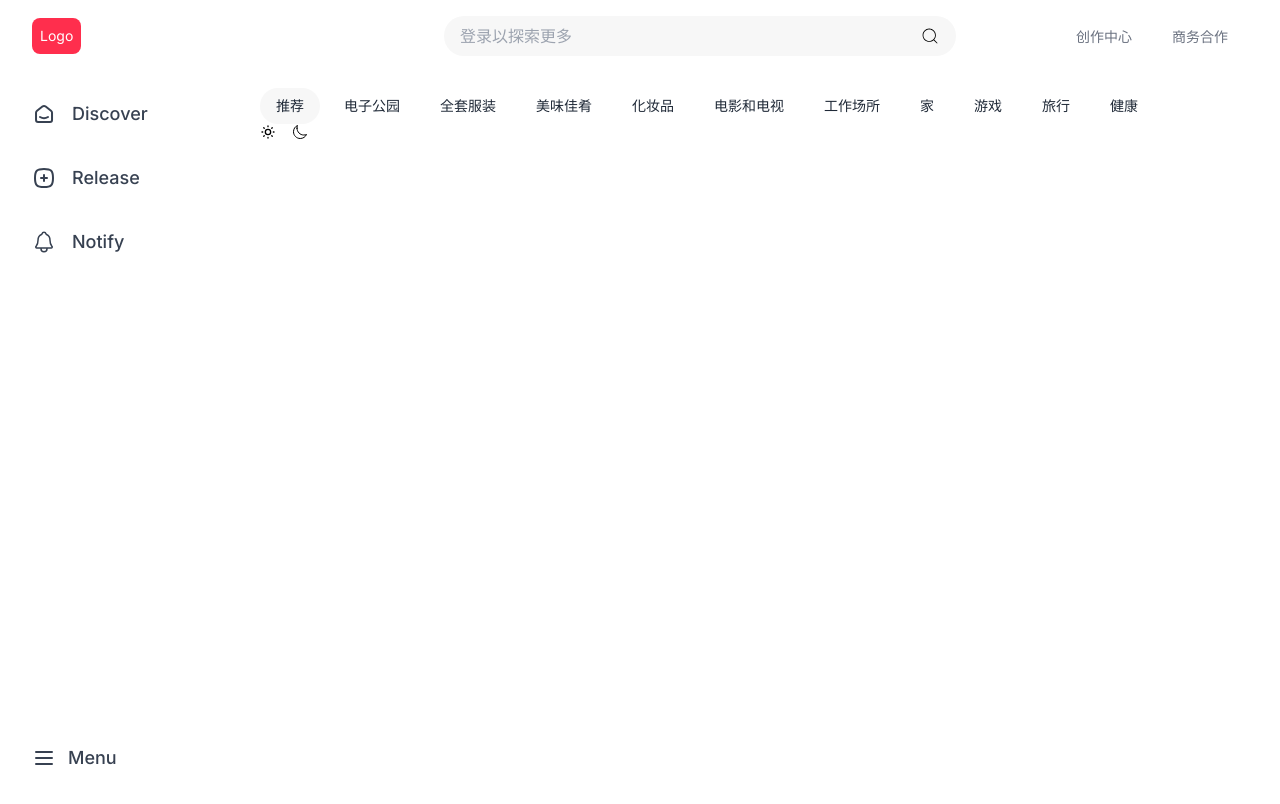
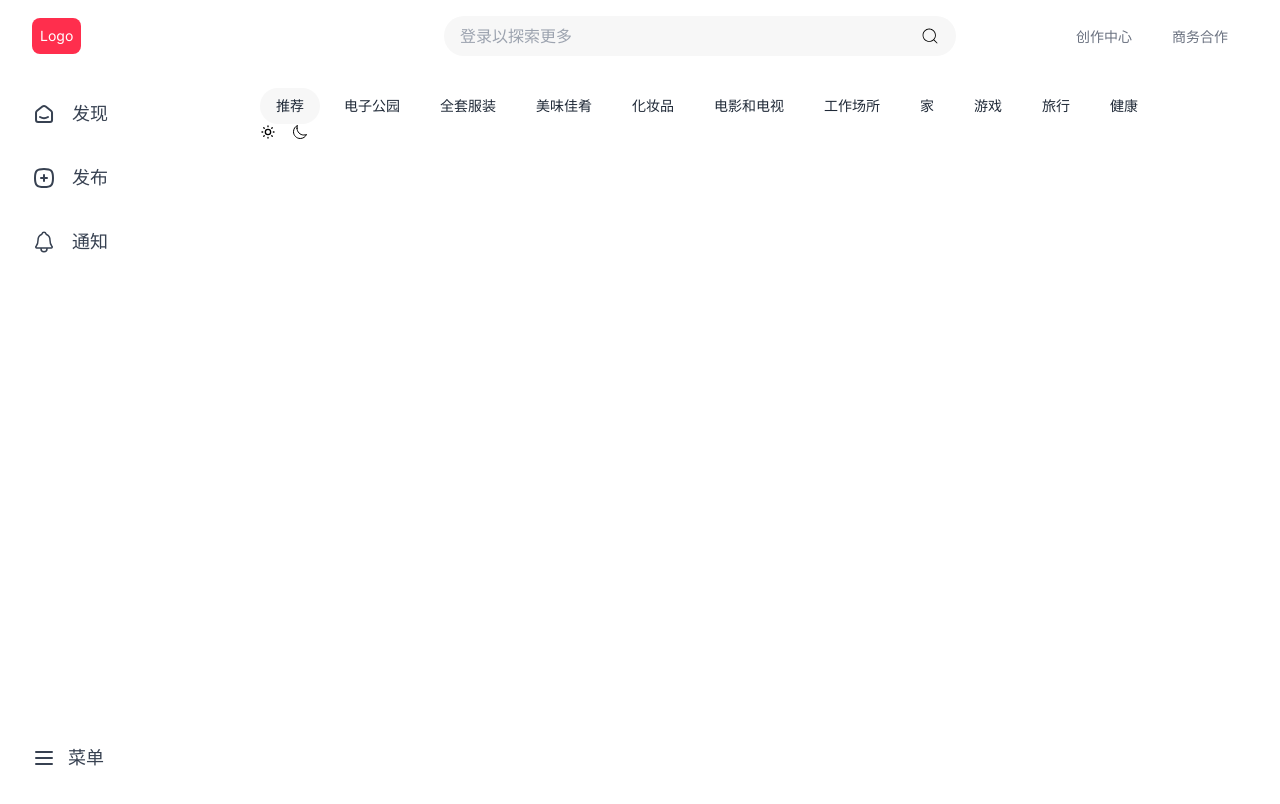
Before and after one commit to mdtaju/hotple, a Next.js app: page / in a window 1280 px wide. Shown: the top 804 px of the page. Built offline with nearby package versions, Linux system fonts and the light colour scheme.

Commit message:
text update

```diff
--- a/src/components/ui/sidebar/sidebar.tsx
+++ b/src/components/ui/sidebar/sidebar.tsx
@@ -12,24 +12,24 @@ export default function Sidebar() {
           {/* discover */}
           <div className="w-full flex items-center gap-4 px-4 py-3 rounded-full hover:bg-lightGray dark:hover:bg-darkSecondary cursor-pointer">
             <TbSmartHome className="w-6 h-6" />
-            <span className="text-lg font-medium">Discover</span>
+            <span className="text-lg font-medium">发现</span>
           </div>
           {/* release */}
           <div className="w-full flex items-center gap-4 px-4 py-3 rounded-full hover:bg-lightGray dark:hover:bg-darkSecondary cursor-pointer">
             <TbSquareRoundedPlus className="w-6 h-6" />
-            <span className="text-lg font-medium">Release</span>
+            <span className="text-lg font-medium">发布</span>
           </div>
           {/* notify */}
           <div className="w-full flex items-center gap-4 px-4 py-3 rounded-full hover:bg-lightGray dark:hover:bg-darkSecondary cursor-pointer">
             <IoNotificationsOutline className="w-6 h-6" />
-            <span className="text-lg font-medium">Notify</span>
+            <span className="text-lg font-medium">通知</span>
           </div>
         </div>
         {/* list container end */}
         {/* menu start */}
         <div className="px-4 py-3 flex items-center gap-3 hover:bg-lightGray dark:hover:bg-darkSecondary rounded-full cursor-pointer text-gray-700 dark:text-gray-200">
           <HiOutlineMenu className="w-6 h-6" />
-          <span className="text-lg font-medium">Menu</span>
+          <span className="text-lg font-medium">菜单</span>
         </div>
         {/* menu end */}
       </div>
```
